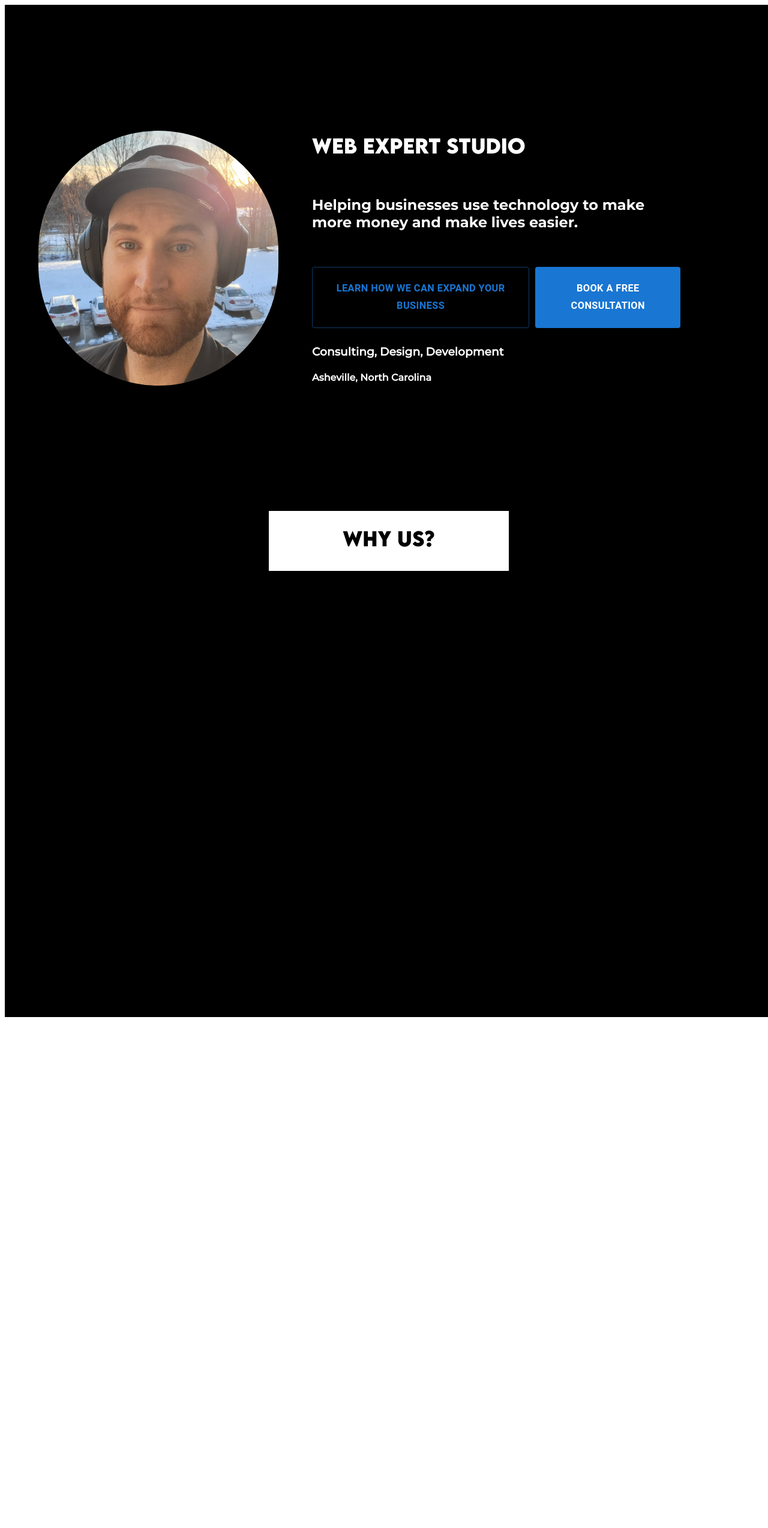
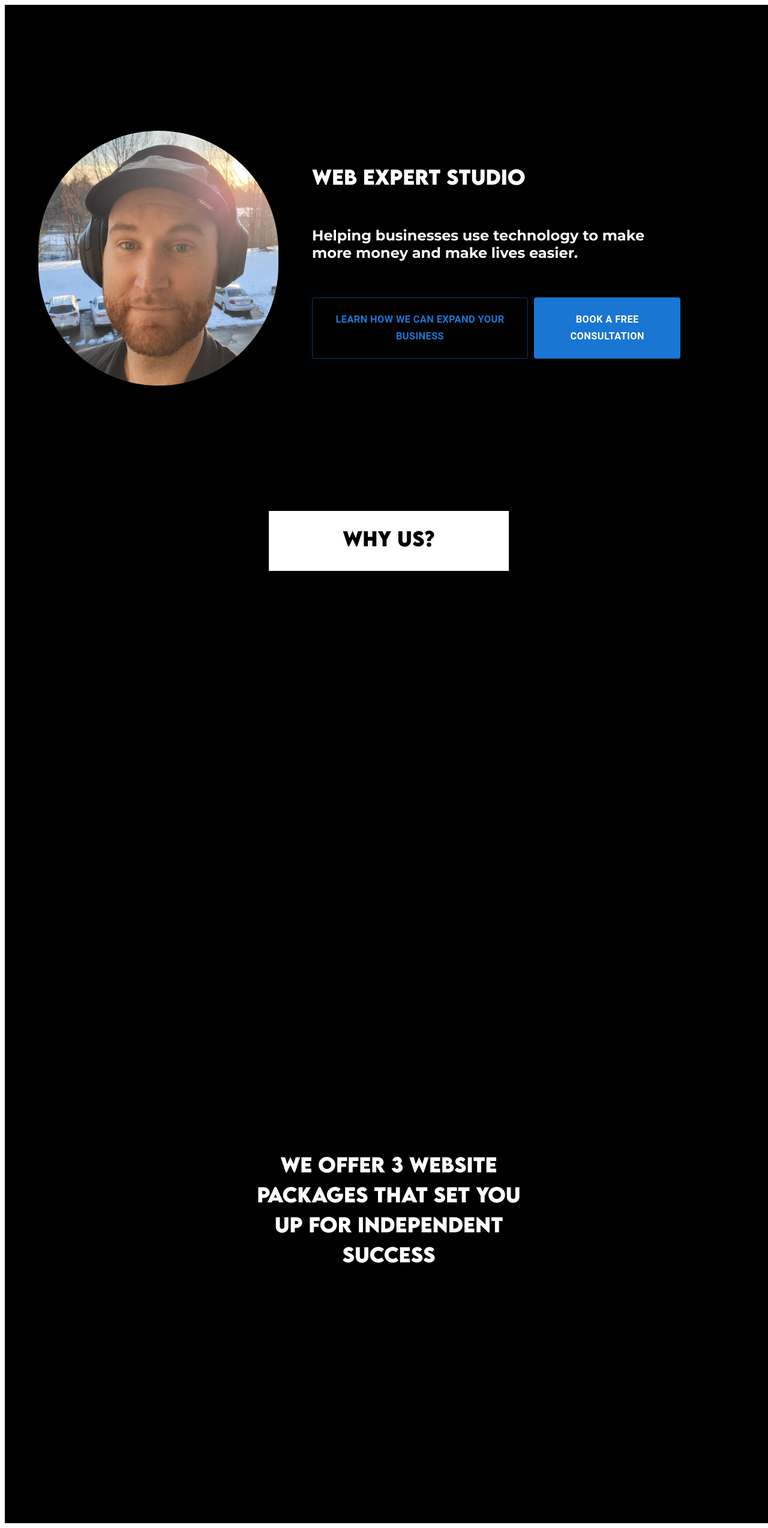
Before and after one commit to CodeJonesW/Wills_Blog, a Next.js app: page /home in a window 1280 px wide. Shown: the whole page at 60% size. Before the commit the page ends 1704 px from the top, so only its background shows below. Built offline with nearby package versions, Linux system fonts and the light colour scheme.

Commit message:
next steps

```diff
--- /dev/null
+++ b/components/home/packages.tsx
@@ -0,0 +1,39 @@
+import type { NextPage } from "next";
+import Image from "next/image";
+import styled from "styled-components";
+import styles from "../../styles/Home.module.css";
+import { Button } from "@mui/material";
+import { AnimationControls, motion, useScroll } from "framer-motion";
+import { useAnimationControls } from "framer-motion";
+import React, { FC, useEffect, useRef, useState } from "react";
+import {
+  LandingSection,
+  StyledButton,
+  UnshrinkableDiv,
+} from "../shared/styles";
+import { ActionTextSection } from "../../pages/home";
+
+export const Packages = (controls: AnimationControls) => {
+  return (
+    <LandingSection
+      initial={{ opacity: 1 }}
+      animate={controls}
+      className={styles.quartzoBold}
+      style={{
+        alignContent: "flex-start",
+        flexDirection: "column",
+        alignItems: "center",
+        justifyContent: "flex-start",
+      }}
+    >
+      <UnshrinkableDiv style={{ height: 200 }} />
+      <ActionTextSection
+        style={{ textAlign: "center", color: "white", maxWidth: "480px" }}
+      >
+        We offer 3 website packages that set you up for independent success
+      </ActionTextSection>
+    </LandingSection>
+  );
+};
+
+export default Packages;
--- /dev/null
+++ b/components/shared/styles.tsx
@@ -0,0 +1,30 @@
+import styled from "styled-components";
+import { Button } from "@mui/material";
+import { motion } from "framer-motion";
+
+export const LandingSection = styled(motion.div)`
+  min-height: 844px;
+  width: 100vw;
+  display: flex;
+  justify-content: center;
+  flex-direction: row;
+  background-color: black;
+  color: white;
+`;
+
+export const StyledButton = styled(Button)`
+  font-size: 1.2em;
+  max-width: 360px;
+  max-height: 164px;
+  padding: 8px;
+  &:hover {
+    background-color: white;
+    color: black;
+  }
+  border-radius: 16px;
+  font-family: "LemonMilkBold";
+`;
+
+export const UnshrinkableDiv = styled.div`
+  flex-shrink: 0;
+`;
--- a/pages/home.tsx
+++ b/pages/home.tsx
@@ -1,23 +1,20 @@
 import type { NextPage } from "next";
 import Image from "next/image";
+import Router from "next/router";
 import styled from "styled-components";
 import styles from "../styles/Home.module.css";
-import { Button } from "@mui/material";
+
 import { motion, useScroll } from "framer-motion";
 import { useAnimationControls } from "framer-motion";
 import React, { useEffect, useRef, useState } from "react";
+import {
+  LandingSection,
+  StyledButton,
+  UnshrinkableDiv,
+} from "../components/shared/styles";
+import Packages from "../components/home/packages";
 
-const HomeContainer = styled.div``;
-
-const LandingSection = styled.div`
-  min-height: 844px;
-  width: 100vw;
-  display: flex;
-  justify-content: center;
-  flex-direction: row;
-  background-color: black;
-  color: white;
-`;
+const HomeContainer = styled(motion.div)``;
 
 const LeftSection = styled.div`
   display: flex;
@@ -43,10 +40,6 @@ const RightSection = styled.div`
   color: white;
 `;
 
-const UnshrinkableDiv = styled.div`
-  flex-shrink: 0;
-`;
-
 const MainLandingText = styled.div`
   min-width: 200px;
   min-height: 200px;
@@ -65,17 +58,6 @@ const SecondaryLandingTextRow = styled.div`
   display: flex;
 `;
 
-const StyledButton = styled(Button)`
-  font-size: 1.2em;
-  padding: 8px;
-  &:hover {
-    background-color: white;
-    color: black;
-  }
-  border-radius: 16px;
-  font-family: "LemonMilkBold";
-`;
-
 const SubText = styled.div`
   font-family: "MontserratMedium";
 `;
@@ -84,7 +66,7 @@ const CompanyName = styled.h1`
   font-family: "LemonMilkBold";
 `;
 
-const ActionTextSection = styled.h1`
+export const ActionTextSection = styled.h1`
   font-family: "LemonMilkBold";
   color: black;
   text-align: center;
@@ -105,6 +87,8 @@ const Home: NextPage = () => {
   const controls = useAnimationControls();
   const controls2 = useAnimationControls();
   const controls3 = useAnimationControls();
+  const homeControls = useAnimationControls();
+  const packagesControls = useAnimationControls();
   const [isWhyIsOpen, setIsWhyIsOpen] = useState(false);
   const scrollToLocationRef = useRef<HTMLDivElement>(null);
 
@@ -117,9 +101,23 @@ const Home: NextPage = () => {
       controls.start({ opacity: 0, y: 0, transition: { duration: 1.2 } });
       setIsWhyIsOpen(false);
     }
-    setTimeout(() => {
-      controls2.start({ opacity: 1, y: -48, transition: { duration: 1.2 } });
-    }, 3000);
+    controls2.start({
+      opacity: 1,
+      y: -48,
+      transition: { duration: 1.2, delay: 3 },
+    });
+  };
+
+  const transitionToNewPage = async () => {
+    await homeControls.start({
+      backgroundColor: "black",
+      transition: { duration: 1.2 },
+    });
+
+    packagesControls.start({
+      opacity: 1,
+      transition: { duration: 1.2 },
+    });
   };
 
   const { scrollY } = useScroll();
@@ -129,7 +127,7 @@ const Home: NextPage = () => {
 
   return (
     <HomeContainer className={styles.quartzoBold}>
-      <LandingSection>
+      <LandingSection animate={homeControls}>
         <LeftSection>
           <Image
             style={{ borderRadius: 200 }}
@@ -166,14 +164,11 @@ const Home: NextPage = () => {
             </SecondaryLandingTextRow>
 
             <UnshrinkableDiv style={{ height: 10 }} />
-            <SubText>
-              <h3>Consulting, Design, Development</h3>
-              <h4>Asheville, North Carolina</h4>
-            </SubText>
           </MainLandingText>
         </RightSection>
       </LandingSection>
       <LandingSection
+        animate={homeControls}
         style={{
           flexDirection: "column",
           alignItems: "center",
@@ -216,16 +211,23 @@ const Home: NextPage = () => {
           </h3>
           <UnshrinkableDiv style={{ height: 164 }} />
           <motion.div initial={{ opacity: 0 }} animate={controls2}>
-            <StyledButton variant="contained" style={{ padding: "16px" }}>
-              You want to manage the site yourself?
+            <StyledButton
+              onClick={() => transitionToNewPage()}
+              variant="contained"
+              style={{ padding: "16px" }}
+            >
+              Want us to build you an amazing website and set you up to manage
+              it?
             </StyledButton>
             <UnshrinkableDiv style={{ height: "48px" }} />
             <StyledButton style={{ padding: "16px" }}>
-              Maybe have someone else do it.
+              Think you might need a custom solution?
             </StyledButton>
           </motion.div>
         </motion.div>
       </LandingSection>
+
+      <Packages {...packagesControls} />
     </HomeContainer>
   );
 };
```
